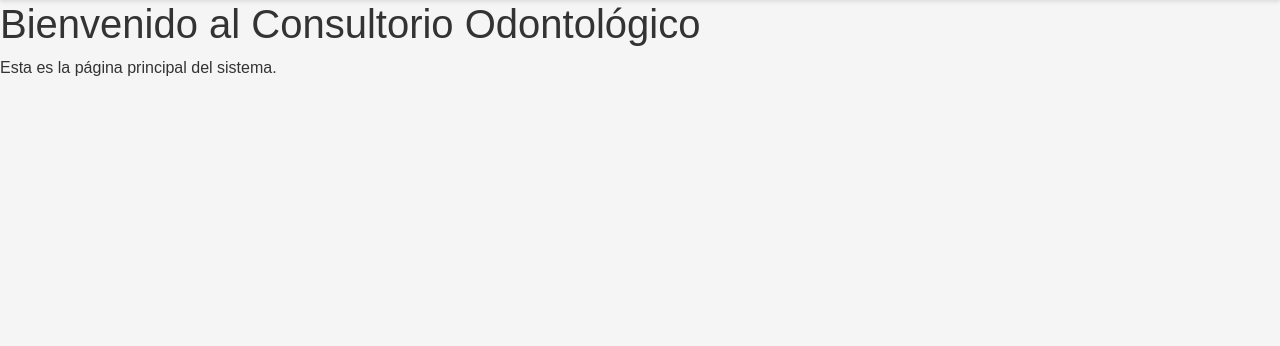
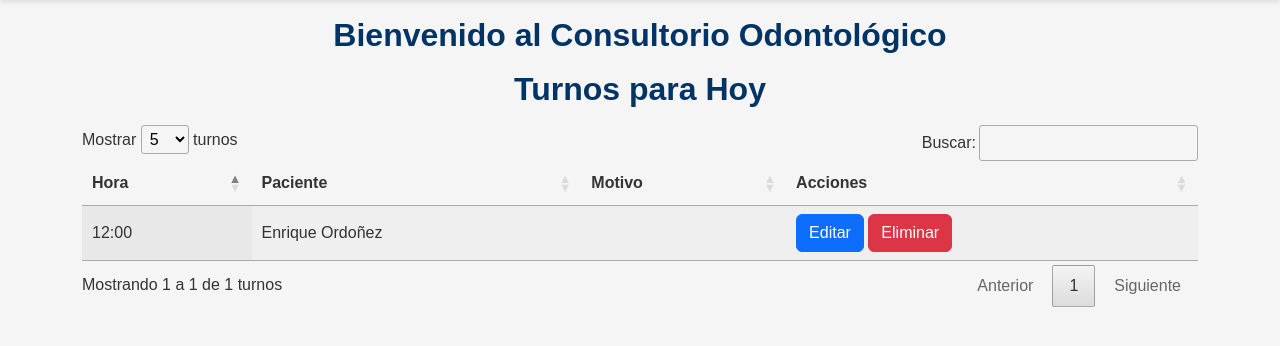
Before and after one commit to AlexisGMansilla/consultorioOdontologico, a Django app: page /home/ in a window 1280 px wide. Shown: the part 70-416 px from the top of the page. Run offline with Django 5.2, Linux system fonts and the light colour scheme; data comes from the database, SQL or seed files in the repository; both versions use the stored data as it was after the commit; some libraries are stand-ins or nearby versions.

Commit message:
add inicio

```diff
--- a/Consultorio_Odontologico/views.py
+++ b/Consultorio_Odontologico/views.py
@@ -1,9 +1,14 @@
 from django.shortcuts import render
-from datetime import datetime
+from datetime import datetime, date
+from turnos.models import Turno  # Asegúrate de importar el modelo de turnos correctamente
 
 def home(request):
-    today = datetime.now()
+    today = date.today()  # Obtén la fecha actual
+    # Filtra los turnos de la fecha actual
+    turnos_hoy = Turno.objects.filter(fecha=today).order_by('hora')
+
     return render(request, 'home.html', {
         'year': today.year,
         'month': today.month,
+        'turnos_hoy': turnos_hoy  # Pasa los turnos al template
     })
--- a/templates/home.html
+++ b/templates/home.html
@@ -4,12 +4,84 @@
 
 {% block extra_css %}
 <link rel="stylesheet" href="{% static 'css/home.css' %}">
+<link rel="stylesheet" href="https://cdn.datatables.net/1.13.6/css/jquery.dataTables.min.css">
 {% endblock %}
+
 {% block content %}
 <div>
-    <h1>Bienvenido al Consultorio Odontológico</h1>
-    <p>Esta es la página principal del sistema.</p>
+    <h2 class="mt-3">Bienvenido al Consultorio Odontológico</h2>
 </div>
+
+{% if turnos_hoy %}
+<div class="container">
+    <h2>Turnos para Hoy</h2>
+    <table id="tablaTurnosHoy" class="display">
+        <thead>
+            <tr>
+                <th>Hora</th>
+                <th>Paciente</th>
+                <th>Motivo</th>
+                <th>Acciones</th>
+            </tr>
+        </thead>
+        <tbody>
+            {% for turno in turnos_hoy %}
+            <tr>
+                <td>{{ turno.hora }}</td>
+                <td>{{ turno.paciente }}</td>
+                <td>{{ turno.motivo }}</td>
+                <td>
+                    <button class="btn btn-primary" onclick="editarTurno({{ turno.id }})">Editar</button>
+                    <button class="btn btn-danger" onclick="eliminarTurno({{ turno.id }})">Eliminar</button>
+                </td>
+            </tr>
+            {% endfor %}
+        </tbody>
+    </table>
+</div>
+{% endif %}
 {% endblock %}
+
 {% block extra_js %}
+<script src="https://code.jquery.com/jquery-3.6.4.min.js"></script>
+<script src="https://cdn.datatables.net/1.13.6/js/jquery.dataTables.min.js"></script>
+<script>
+    $(document).ready(function () {
+        $('#tablaTurnosHoy').DataTable({
+            language: {
+                processing: "Procesando...",
+                search: "Buscar:",
+                lengthMenu: "Mostrar _MENU_ turnos",
+                info: "Mostrando _START_ a _END_ de _TOTAL_ turnos",
+                infoEmpty: "Mostrando 0 a 0 de 0 turnos",
+                infoFiltered: "(filtrado de _MAX_ turnos totales)",
+                loadingRecords: "Cargando...",
+                zeroRecords: "No se encontraron turnos coincidentes",
+                emptyTable: "No hay datos disponibles en la tabla",
+                paginate: {
+                    first: "Primero",
+                    previous: "Anterior",
+                    next: "Siguiente",
+                    last: "Último"
+                },
+                aria: {
+                    sortAscending: ": activar para ordenar la columna ascendente",
+                    sortDescending: ": activar para ordenar la columna descendente"
+                }
+            },
+            pageLength: 5,
+            lengthMenu: [5, 10, 25, 50],
+        });
+    });
+
+    function editarTurno(turnoId) {
+        window.location.href = `/turnos/editar/${turnoId}/`;
+    }
+
+    function eliminarTurno(turnoId) {
+        if (confirm("¿Estás seguro de que deseas eliminar este turno?")) {
+            window.location.href = `/turnos/eliminar/${turnoId}/`;
+        }
+    }
+</script>
 {% endblock %}
```
Also changed, not shown: db.sqlite3.
